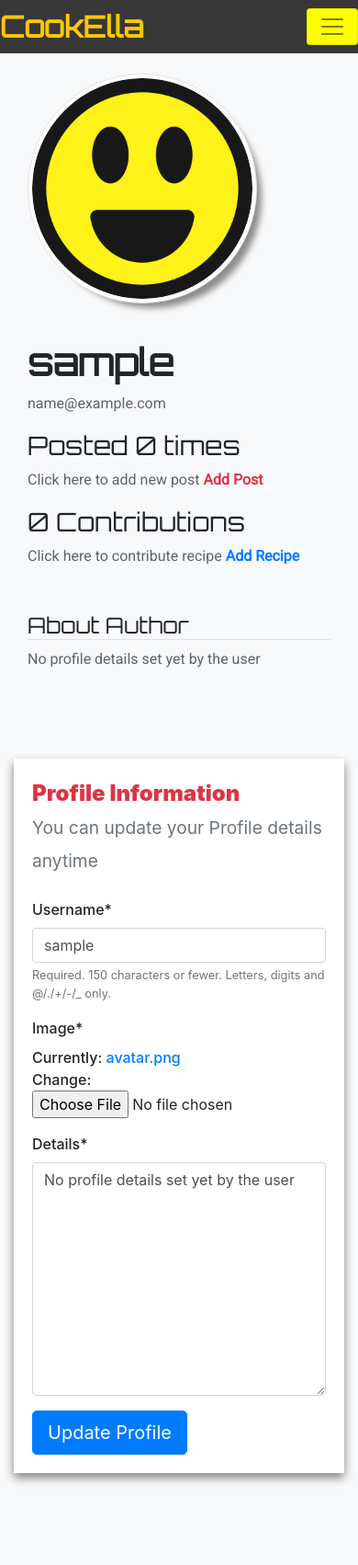
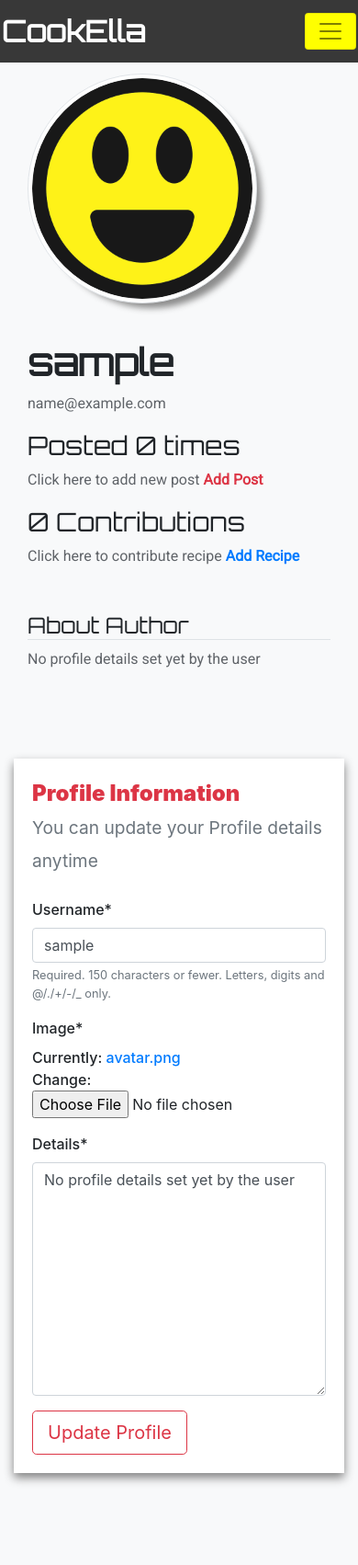
Before and after one commit to ndmichael/Social-Recipe-WebApp, a Django app: page /users/profile/sample in a window 390 px wide. Shown: the top 1702 px of the page at 92% size. Run offline with Django 3.2, Linux system fonts and the light colour scheme; the visitor is signed in with stand-in values (Sample User, id 1); data comes from the database, SQL or seed files in the repository; data that the repository does not hold is empty; some libraries are stand-ins or nearby versions.

Commit message:
added border to recipe list, padding to navbar, and mobile display

```diff
--- a/cookella/static/cookella/css/cook_navbar.css
+++ b/cookella/static/cookella/css/cook_navbar.css
@@ -11,7 +11,7 @@
     margin-bottom: 2em;
     font-family: 'Orbitron', sans-serif;
     background-color: rgba(08, 08, 08, 0.6);
-    padding: 0;
+    padding: 5px 0;
 }
 
 .navbar-light.scrolled {
@@ -104,6 +104,7 @@
 @media(max-width: 48em) {
     .navbar-light {
         background-color: rgba(08, 08, 08, 0.8);
+        padding: 5px 2px;
     }
     .navbar-light .navbar-nav>.nav-item>a:hover {
         background-color: transparent!important;
--- a/cookella/templates/cookella/foodtype_list.html
+++ b/cookella/templates/cookella/foodtype_list.html
@@ -11,7 +11,7 @@
                     <div class="col-12 col-md-4  mb-4">
                         <div class="recipe-wrapper h-100">
                                 {% if dish.food_image %}
-                                    <div class="img-box">
+                                    <div class="img-box border-bottom" style="background-color: ;">
                                         <img src="{{ dish.food_image.url }}" class="w-100 img-fluid"/>
                                     </div>
 
--- a/users/templates/users/profile.html
+++ b/users/templates/users/profile.html
@@ -53,7 +53,7 @@
                         {{ p_form|crispy }}
                     </fieldset>
                     <div>
-                        <button type="submit" class="btn btn-primary btn-lg">Update Profile</button>
+                        <button type="submit" class="btn btn-outline-danger btn-lg">Update Profile</button>
                     </div>
                 </form>
             {% endif %}
--- a/users/views.py
+++ b/users/views.py
@@ -60,7 +60,7 @@
     model = Post
     template_name = 'blog/user_post.html'
     context_object_name = 'posts'
-    paginate_by = 4
+    paginate_by = 5
 
     def get_queryset(self):
         user = get_object_or_404(User, username=self.kwargs.get('username'))  # getting the username on the fly
```
